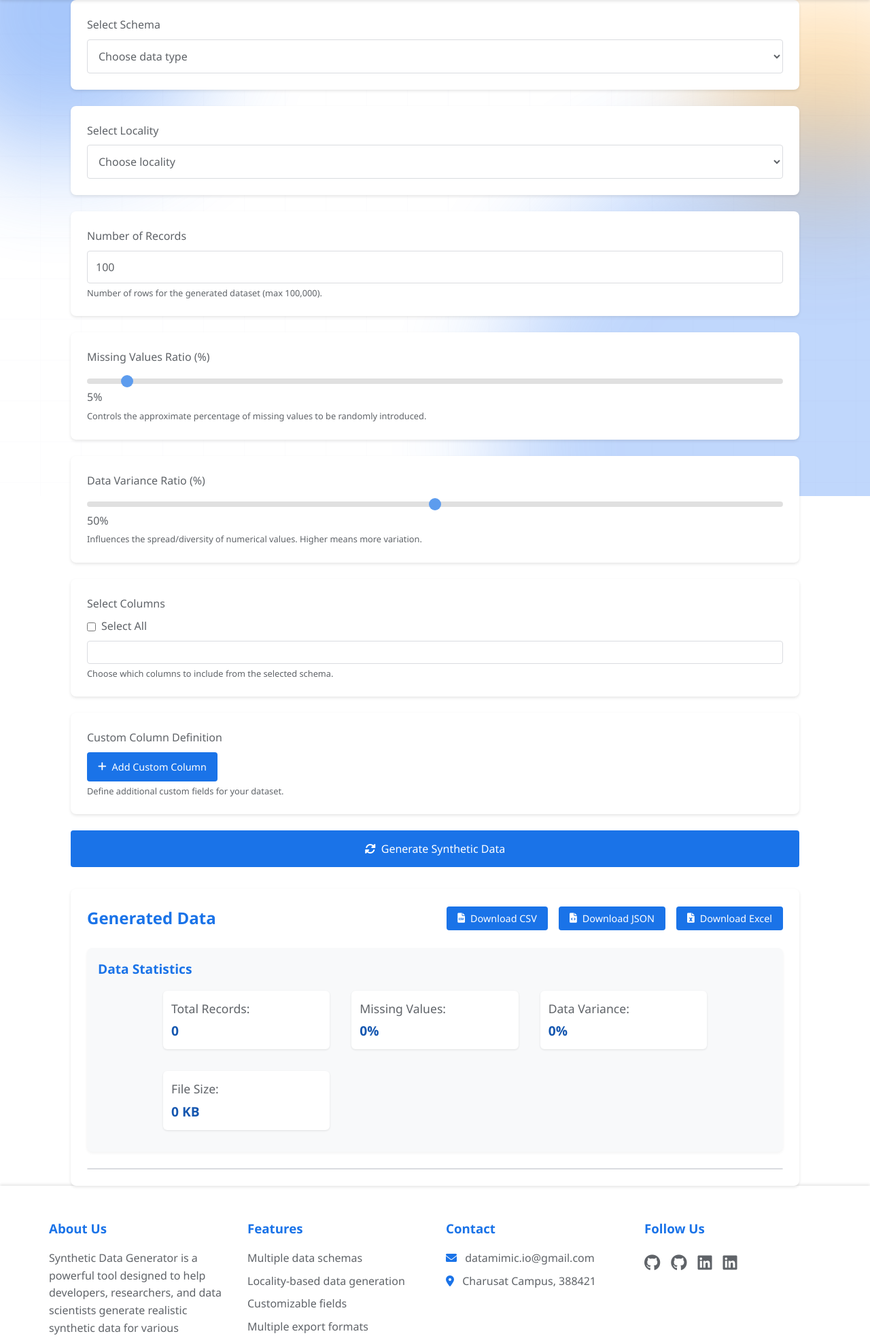
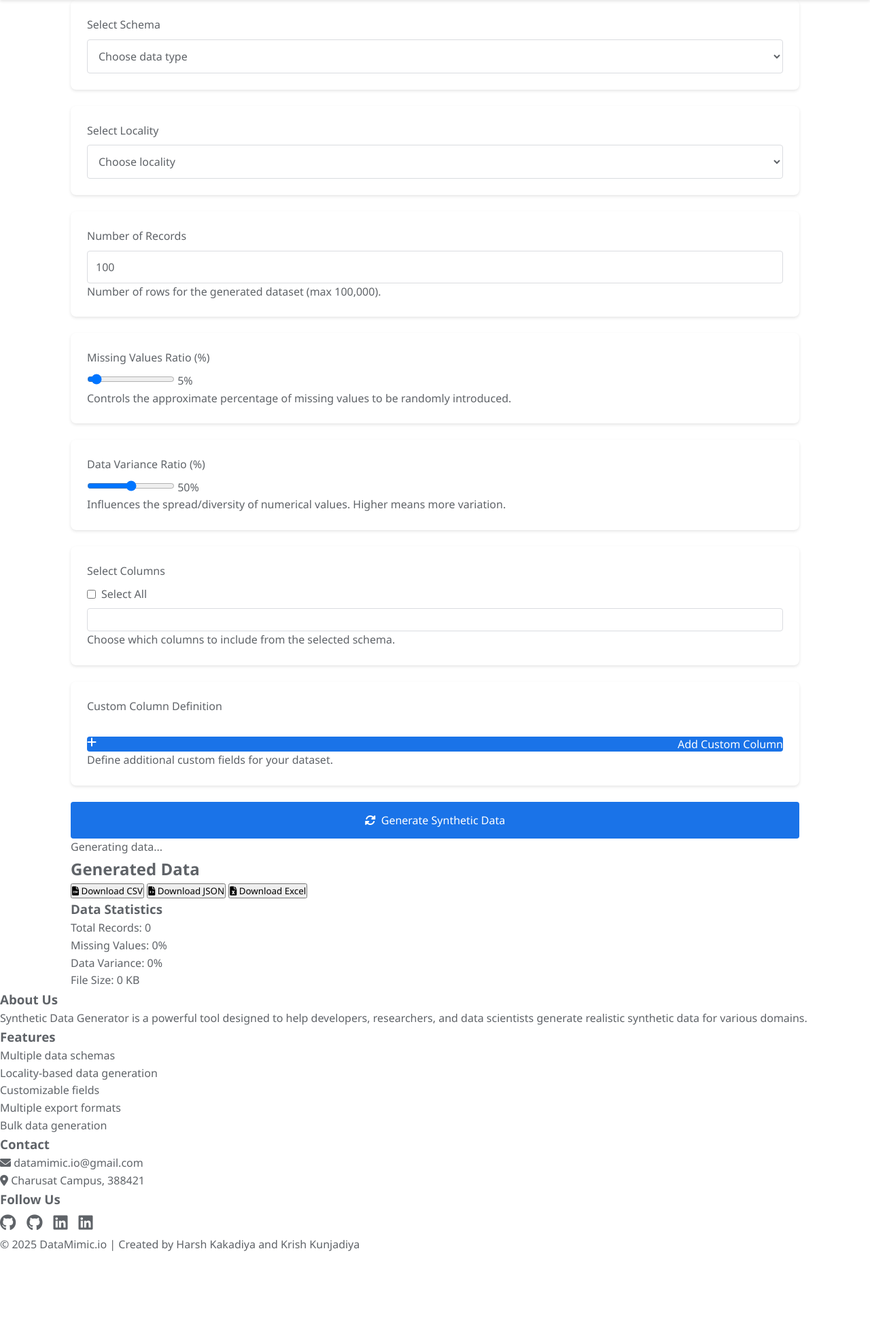
Before and after one commit to harsh-kakadiya1/DataMimic.io-Version2, a Flask app: page /generator in a window 1280 px wide. Shown: the part 70-2039 px from the top of the page at 68% size. After the commit the page ends 1911 px from the top, so only its background shows below. Run offline with Flask 3, Linux system fonts and the light colour scheme.

Commit message:
Refactor styles for results section and enhance layout of steps list

```diff
--- a/static/css/style.css
+++ b/static/css/style.css
@@ -167,28 +167,47 @@
 }
 
 .small-btn {
-    padding: 0.75rem 1rem;
-    font-size: 0.9rem;
-    width: auto;
-}
-
-/* Results Styles */
+    list-style: none;
+    padding: 0;
+    margin: 2rem 0 0 0;
+    display: flex;
+    flex-direction: row;
+    flex-wrap: nowrap;
+    gap: 2rem;
+    justify-content: space-between;
+    align-items: stretch;
 .results {
     margin-top: 2rem;
-    background-color: var(--white);
-    border-radius: 8px;
-    box-shadow: 0 2px 4px rgba(0, 0, 0, 0.1);
-    padding: 1.5rem;
-}
-
-.results-header {
     display: flex;
-    justify-content: space-between;
-    align-items: center;
+    align-items: flex-start;
+    background: var(--white);
+    border-radius: 12px;
+    box-shadow: 0 2px 8px rgba(26, 115, 232, 0.07);
+    padding: 1.2rem 1.5rem;
+    flex: 1 1 0;
+    min-width: 220px;
+    margin-bottom: 0;
+    transition: box-shadow 0.2s;
+    max-width: 19%;
     margin-bottom: 1.5rem;
 }
+    .steps-list {
+        gap: 1.2rem;
+    }
+    .steps-list li {
+        min-width: 180px;
+        max-width: 22%;
+    }
 
 .results-header h2 {
+    .steps-list {
+        flex-wrap: wrap;
+    }
+    .steps-list li {
+        flex: 1 1 320px;
+        max-width: 100%;
+        margin-bottom: 1rem;
+    }
     color: var(--primary-blue);
 }
 
```
